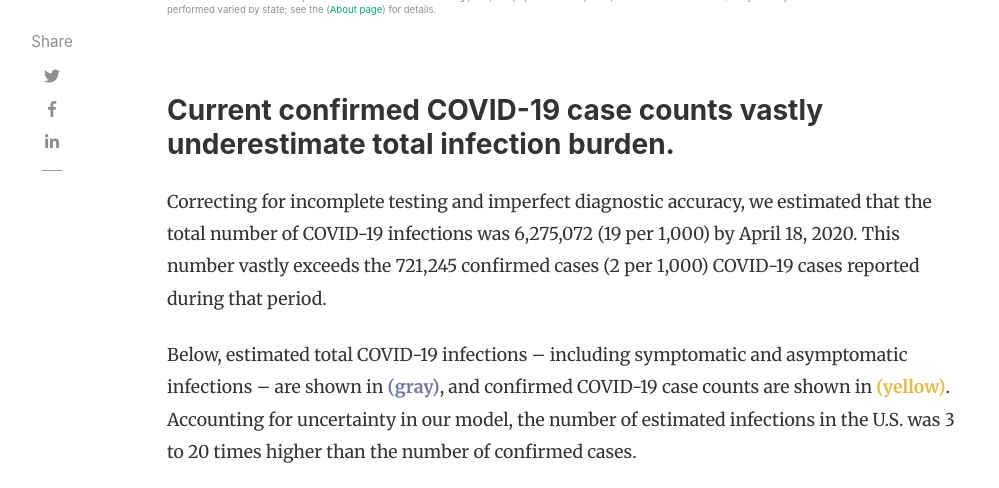
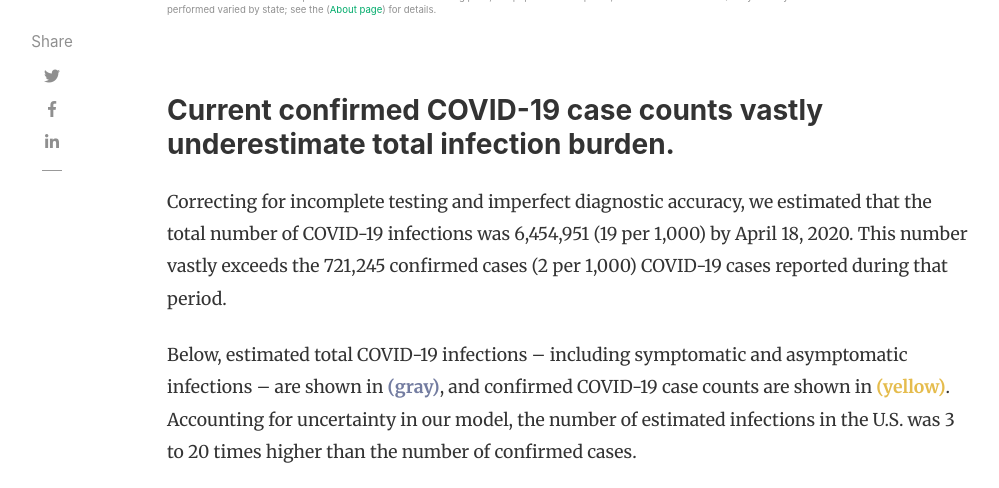
Before and after one commit to covid19epi/stats, a Jekyll site: the page built from _posts/2020-04-05-home.md, in a window 1280 px wide and 900 px high, scrolled down 1733 px, cut to the strip 69-557 px from the top of the window. Shown: the whole strip, without its empty margins (118-1117 px from the left). Built offline with Jekyll 4.4.1, drawn with Linux system fonts in a browser that asks for light colours; nearby versions of some CDN libraries; comment, search, counter and statistics services are not loaded; some of the changed text lies outside the part shown.

Commit message:
revision

```diff
--- a/_posts/2020-04-05-home.md
+++ b/_posts/2020-04-05-home.md
@@ -98,7 +98,7 @@ In March and April, 2020 COVID-19 testing increased from 0.9 to 11 per 1,000 in
 <div id="state"></div>
 ### Current confirmed COVID-19 case counts vastly underestimate total infection burden.
 
-Correcting for incomplete testing and imperfect diagnostic accuracy, we estimated that the total number of COVID-19 infections was 6,275,072 (19 per 1,000) by April 18, 2020. This number vastly exceeds the 721,245 confirmed cases (2 per 1,000) COVID-19 cases reported during that period.
+Correcting for incomplete testing and imperfect diagnostic accuracy, we estimated that the total number of COVID-19 infections was 6,454,951 (19 per 1,000) by April 18, 2020. This number vastly exceeds the 721,245 confirmed cases (2 per 1,000) COVID-19 cases reported during that period.
 
 Below, estimated total COVID-19 infections -- including symptomatic and asymptomatic infections -- are shown in <span style="color:#737CA0; font-weight:bold;">(gray)</span>, and confirmed COVID-19 case counts are shown in <span style="color:#E5BC4D; font-weight:bold;">(yellow)</span>. Accounting for uncertainty in our model, the number of estimated infections in the U.S. was 3 to 20 times higher than the number of confirmed cases.
 
```
Also changed, not shown: other parts of _posts/2020-04-05-home.md (+3 -3 lines).
